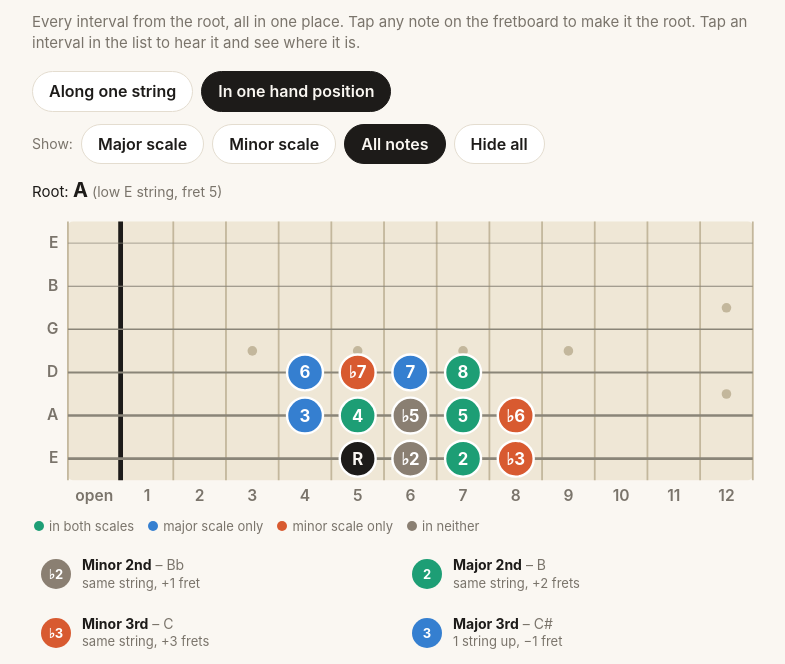
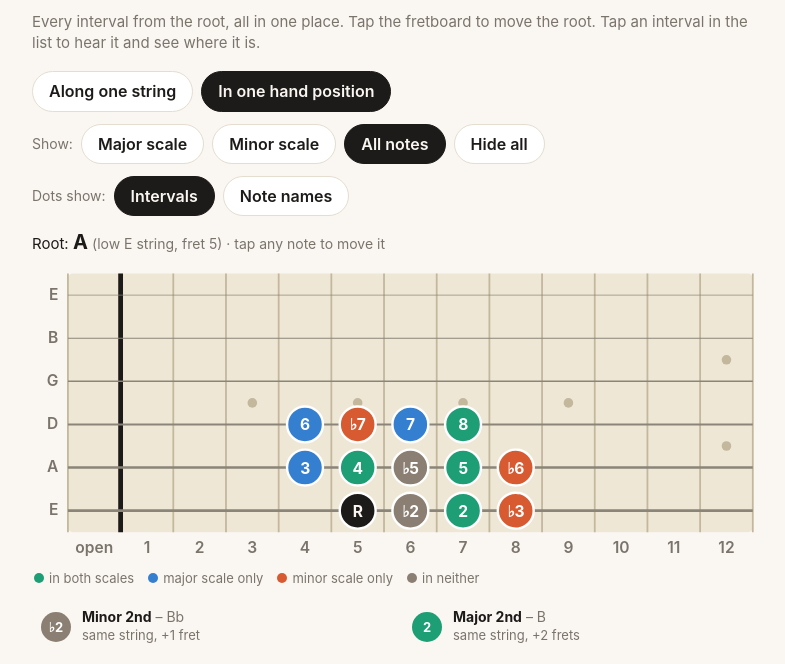
Before and after one commit to MatthewAnnable/interval-trainer, a plain HTML site: page index.html in a window 1280 px wide. Both pictures are taken after a click on the button "Learn". Shown: the part 98-762 px from the top of the page, without its empty margins (244-1029 px from the left). Drawn offline with Linux system fonts and the light colour scheme.

Commit message:
Learn: no sound on board taps, one string starts on an open string (frets 0-12), note-name toggle
Along one string now always uses an open-string root, so the board shows
frets 0-12 and tapping a string changes it. Dots can show intervals or
note names, spelled from the root (G# in A major, not Ab), with Cb/Fb/E#/B#
given their everyday names for beginners.

Co-Authored-By: Claude Opus 5.5 <noreply@anthropic.com>

```diff
--- a/index.html
+++ b/index.html
@@ -98,7 +98,7 @@
   .fb { display:block; width:100%; height:auto; touch-action:manipulation; user-select:none; -webkit-user-select:none; }
   .fb .cell { fill:transparent; cursor:pointer; }
   .fb .lab { fill:var(--mute); font-size:13px; font-weight:600; }
-  .fb .dot text { font-size:14px; font-weight:700; fill:#fff; pointer-events:none; }
+  .fb .dot text { font-size:13px; letter-spacing:-.3px; font-weight:700; fill:#fff; pointer-events:none; }
   .fb .dot circle { stroke:var(--card); stroke-width:2; pointer-events:none; }
   .fb .root circle { fill:var(--ink); } .fb .root text { fill:var(--bg); }
   .fb .right circle { fill:var(--good); }
@@ -192,7 +192,7 @@
 </div>
 
 <div id="learnApp" hidden>
-  <p class="sub">Every interval from the root, all in one place. Tap any note on the fretboard to make it the root. Tap an interval in the list to hear it and see where it is.</p>
+  <p class="sub">Every interval from the root, all in one place. Tap the fretboard to move the root. Tap an interval in the list to hear it and see where it is.</p>
   <div class="row" id="lnModes" style="margin-bottom:12px">
     <button class="pill" data-mode="string">Along one string</button>
     <button class="pill" data-mode="position">In one hand position</button>
@@ -203,6 +203,11 @@
     <button class="pill" data-show="minor">Minor scale</button>
     <button class="pill" data-show="all">All notes</button>
     <button class="pill" data-show="none">Hide all</button>
+  </div>
+  <div class="row" id="lnLabels" style="margin-bottom:12px">
+    <span class="progress">Dots show:</span>
+    <button class="pill" data-labels="intervals">Intervals</button>
+    <button class="pill" data-labels="notes">Note names</button>
   </div>
   <div class="rootline" id="lnRoot"></div>
   <p class="hint narrow-only" style="margin:0 0 6px">Turn your phone sideways for a bigger fretboard.</p>
@@ -988,7 +993,7 @@ function svgEl(tag, a, txt) {
 // One fretboard drawing for both Learn and Find. It shows 13 frets starting at
 // `start` (0 = the open strings and the nut), so Learn can slide up the neck.
 // marks: {r, f, label, cls}; link: {r, f, color?} draws a dashed line from the root.
-function drawFret(s, { start = 0, root, marks = [], link = null, onTap }) {
+function drawFret(s, { start = 0, root, rootLabel = "R", marks = [], link = null, onTap }) {
   const x = f => fx(f - start);
   s.setAttribute("viewBox", `0 0 ${BW} ${BH}`);
   s.innerHTML = "";
@@ -1011,7 +1016,7 @@ function drawFret(s, { start = 0, root, marks = [], link = null, onTap }) {
     s.appendChild(svgEl("line", { x1:x(root.f), y1:fy(root.r), x2:x(link.f), y2:fy(link.r), class:"link", ...st }));
     if (link.color) s.appendChild(svgEl("circle", { cx:x(link.f), cy:fy(link.r), r:20, fill:"none", stroke:link.color, "stroke-width":2.5 }));
   }
-  [{ r:root.r, f:root.f, label:"R", cls:"root" }].concat(marks).forEach(m => {
+  [{ r:root.r, f:root.f, label:rootLabel, cls:"root" }].concat(marks).forEach(m => {
     const g = svgEl("g", { class:"dot " + m.cls });
     g.appendChild(svgEl("circle", { cx:x(m.f), cy:fy(m.r), r:15 }));
     g.appendChild(svgEl("text", { x:x(m.f), y:fy(m.r) + 5, "text-anchor":"middle" }, m.label));
@@ -1162,42 +1167,60 @@ renderFindLevels();
 const GRP_COLOR = { both:"#1d9e75", major:"#357fd0", minor:"#d85a30", none:"#8a7f72" };
 const grpOf = n => [2, 5, 7, 12].includes(n) ? "both" : [4, 9, 11].includes(n) ? "major" : [3, 8, 10].includes(n) ? "minor" : "none";
 const SHOWS = { major:["both", "major"], minor:["both", "minor"], all:["both", "major", "minor", "none"], none:[] };
-let lnRoot = store.get("lnRoot", { r:5, f:5 });
+let lnRoot = store.get("lnRoot", { r:5, f:5 });   // In one hand position: any note
+let lnStr = store.get("lnStr", 5);                  // Along one string: an open string, so it shows frets 0–12
 let lnMode = store.get("lnMode", "position");
 let lnShowSet = SHOWS[store.get("lnShow", "all")] ? store.get("lnShow", "all") : "all";
+let lnLabels = store.get("lnLabels", "intervals");  // what the dots say: intervals | notes
 const lnShow = {};
 let lnActive = null;
+const lnRootNow = () => lnMode === "string" ? { r: lnStr, f: 0 } : lnRoot;
+
+// Note names spelled from the root's letter, so the A major scale has G#, not Ab:
+// 2nds use the next letter, 3rds the one after, and so on. A double sharp or
+// double flat falls back to the plain name, and so do Cb, Fb, E# and B#.
+const LETTERS = ["C", "D", "E", "F", "G", "A", "B"], LETTER_PC = [0, 2, 4, 5, 7, 9, 11];
+const STEPS = [0, 1, 1, 2, 2, 3, 4, 4, 5, 5, 6, 6, 7];
+function spell(rootM, n) {
+  const rootName = noteOf(rootM), li = LETTERS.indexOf(rootName[0]);
+  const l = (li + STEPS[n]) % 7, pc = ((rootM + n) % 12 + 12) % 12;
+  const d = ((pc - LETTER_PC[l]) % 12 + 18) % 12 - 6;
+  const out = d === 0 ? LETTERS[l] : d === 1 ? LETTERS[l] + "#" : d === -1 ? LETTERS[l] + "b" : noteOf(rootM + n);
+  return { Cb:"B", Fb:"E", "E#":"F", "B#":"C" }[out] || out;   // beginners: no Cb, Fb, E#, B#
+}
 
 // Where each interval goes in the current view (frets up to 24)
 function lnPos(n) {
-  return lnMode === "string" ? { r: lnRoot.r, f: lnRoot.f + n } : bestPos(lnRoot.r, lnRoot.f, n, 24);
+  const root = lnRootNow();
+  return lnMode === "string" ? { r: root.r, f: root.f + n } : bestPos(root.r, root.f, n, 24);
 }
 
 function renderLearn() {
-  if (lnMode === "string" && lnRoot.f > 12) lnRoot = { r: lnRoot.r, f: lnRoot.f - 12 };
+  const root = lnRootNow(), rootM = fPitch(root.r, root.f);
   document.querySelectorAll("#lnModes .pill").forEach(b => b.classList.toggle("on", b.dataset.mode === lnMode));
   document.querySelectorAll("#lnGroups .pill").forEach(b => b.classList.toggle("on", b.dataset.show === lnShowSet));
+  document.querySelectorAll("#lnLabels .pill").forEach(b => b.classList.toggle("on", b.dataset.labels === lnLabels));
   Object.keys(GRP_COLOR).forEach(g => lnShow[g] = SHOWS[lnShowSet].includes(g));
   const pos = {};
   ALL12.forEach(n => pos[n] = lnPos(n));
   // Slide the board up the neck only when the notes don't fit in frets 0–12
-  const frets = [lnRoot.f].concat(ALL12.map(n => pos[n].f));
+  const frets = [root.f].concat(ALL12.map(n => pos[n].f));
   const start = Math.min(Math.min(...frets), Math.max(0, Math.max(...frets) - NF));
+  const label = n => lnLabels === "notes" ? spell(rootM, n) : DEG[n];
   const marks = ALL12.filter(n => lnShow[grpOf(n)] || n === lnActive)
-    .map(n => ({ r: pos[n].r, f: pos[n].f, label: DEG[n], cls: "g-" + grpOf(n) }));
+    .map(n => ({ r: pos[n].r, f: pos[n].f, label: label(n), cls: "g-" + grpOf(n) }));
   const link = lnActive ? { r: pos[lnActive].r, f: pos[lnActive].f, color: GRP_COLOR[grpOf(lnActive)] } : null;
-  drawFret($("lnBoard"), { start, root: lnRoot, marks, link, onTap: lnTap });
-
-  const rootM = fPitch(lnRoot.r, lnRoot.f);
-  $("lnRoot").innerHTML = `Root: <b>${noteOf(rootM)}</b> <span class="progress">(${STRING_NAME[lnRoot.r]} string, ${fretWord(lnRoot.f)})</span>`;
+  drawFret($("lnBoard"), { start, root, rootLabel: lnLabels === "notes" ? noteOf(rootM) : "R", marks, link, onTap: lnTap });
+
+  $("lnRoot").innerHTML = `Root: <b>${noteOf(rootM)}</b> <span class="progress">(${STRING_NAME[root.r]} string, ${fretWord(root.f)}) · ${lnMode === "string" ? "tap a string to change it" : "tap any note to move it"}</span>`;
   $("lnList").innerHTML = "";
   ALL12.forEach(n => {
     const g = grpOf(n), shown = lnShow[g], p = pos[n];
     const b = document.createElement("button");
     b.className = "lrow" + (lnActive === n ? " on" : "");
-    const shape = lnMode === "string" ? `same string, +${n} fret${n > 1 ? "s" : ""}` : shapeFrom(lnRoot, p);
+    const shape = lnMode === "string" ? (root.f === 0 ? `fret ${p.f}` : `same string, +${n} fret${n > 1 ? "s" : ""}`) : shapeFrom(root, p);
     b.innerHTML = `<span class="lchip${shown ? "" : " hollow"}" style="${shown ? `background:${GRP_COLOR[g]}` : `color:${GRP_COLOR[g]};border-color:${GRP_COLOR[g]}`}">${DEG[n]}</span>` +
-      `<span class="t"><b>${name(n)}</b> <span class="m">– ${noteOf(rootM + n)}</span><span class="s">${shape}</span></span>`;
+      `<span class="t"><b>${name(n)}</b> <span class="m">– ${spell(rootM, n)}</span><span class="s">${shape}</span></span>`;
     b.onclick = () => { lnActive = lnActive === n ? null : n; if (lnActive) { audio(); playSeq([rootM, rootM + n]); } renderLearn(); };
     $("lnList").appendChild(b);
   });
@@ -1207,15 +1230,17 @@ function renderLearn() {
   $("lnFoot").textContent += " Interval names compare with the major scale: minor means one fret smaller than major, not 'from the minor scale'.";
 }
 
+// No sound on a board tap: here it only moves the root (Matthew, 16/11/2026)
 function lnTap(r, f) {
-  lnRoot = { r, f }; lnActive = null;
-  store.set("lnRoot", lnRoot);
-  audio(); playSeq([fPitch(r, f)]);
+  lnActive = null;
+  if (lnMode === "string") { lnStr = r; store.set("lnStr", r); }
+  else { lnRoot = { r, f }; store.set("lnRoot", lnRoot); }
   renderLearn();
 }
 
-document.querySelectorAll("#lnModes .pill").forEach(b => b.onclick = () => { lnMode = b.dataset.mode; store.set("lnMode", lnMode); renderLearn(); });
+document.querySelectorAll("#lnModes .pill").forEach(b => b.onclick = () => { lnMode = b.dataset.mode; store.set("lnMode", lnMode); lnActive = null; renderLearn(); });
 document.querySelectorAll("#lnGroups .pill").forEach(b => b.onclick = () => { lnShowSet = b.dataset.show; store.set("lnShow", lnShowSet); lnActive = null; renderLearn(); });
+document.querySelectorAll("#lnLabels .pill").forEach(b => b.onclick = () => { lnLabels = b.dataset.labels; store.set("lnLabels", lnLabels); renderLearn(); });
 renderLearn();
 
 // ================= Play on guitar =================
```
